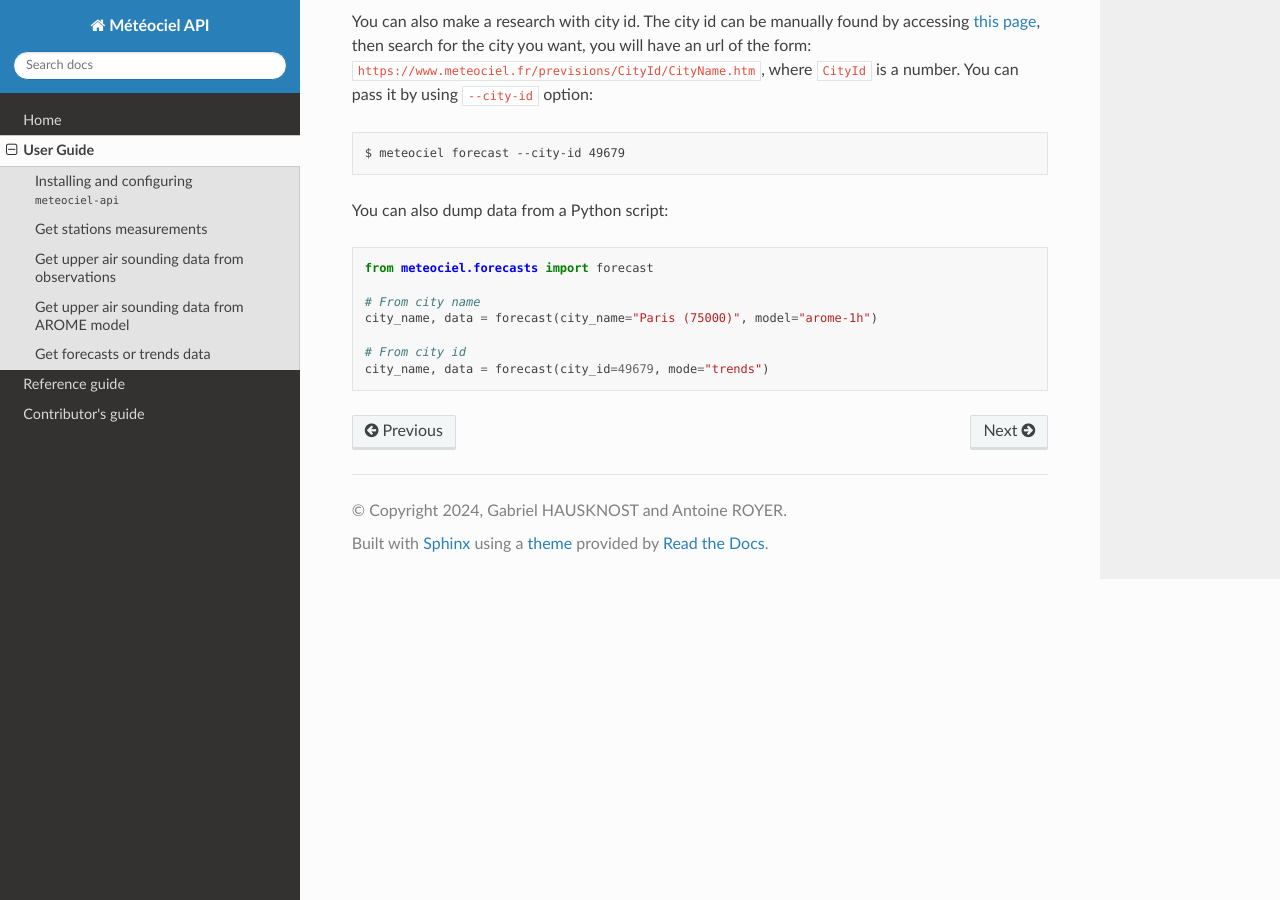
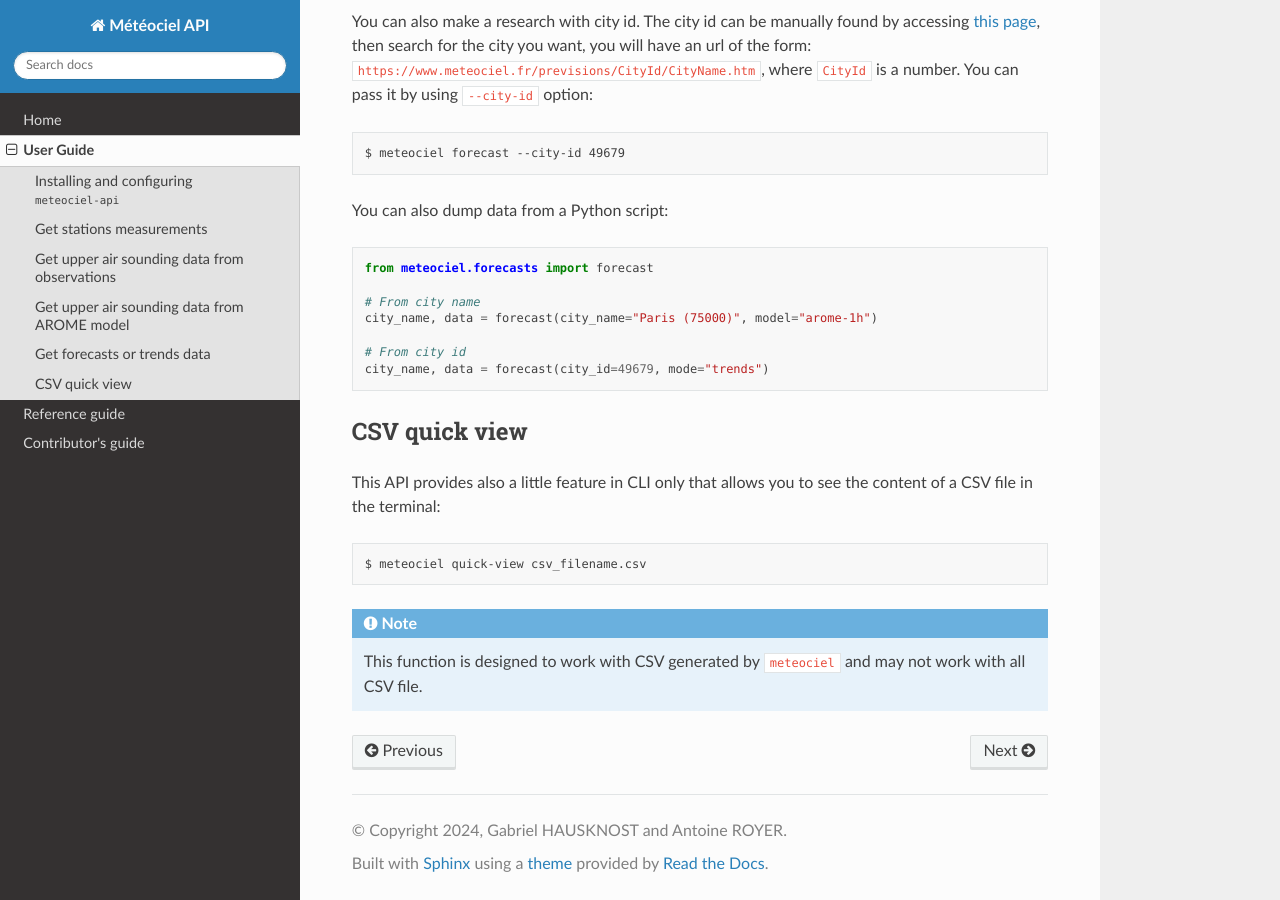
Before and after one commit to Meteo-API/meteociel_api, a Sphinx documentation site: the page built from docs/user_guide.rst, in a window 1280 px wide and 900 px high, scrolled down 4443 px. Built offline with Sphinx 7.4.7 and the Read the Docs theme 2.0.0, drawn with Linux system fonts in a browser that asks for light colours.

Commit message:
Update docs/user_guide.rst

```diff
--- a/docs/user_guide.rst
+++ b/docs/user_guide.rst
@@ -177,3 +177,13 @@ You can also dump data from a Python script::
 
 	# From city id
 	city_name, data = forecast(city_id=49679, mode="trends")
+
+
+CSV quick view
+--------------
+This API provides also a little feature in CLI only that allows you to see the content of a CSV file in the terminal::
+
+	$ meteociel quick-view csv_filename.csv
+
+.. note::
+	This function is designed to work with CSV generated by ``meteociel`` and may not work with all CSV file.
```
